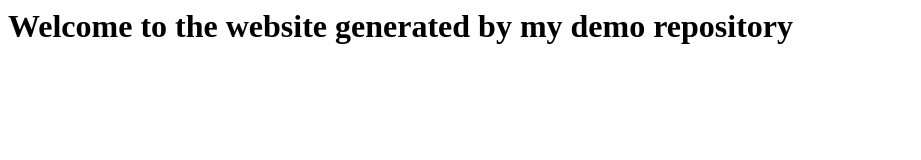
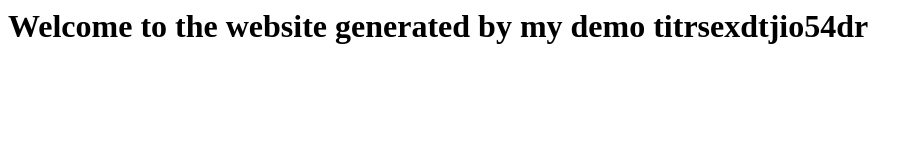
Before and after one commit to renrenorg/demo-repository, a website: page index.html in a window 1280 px wide. Shown: the whole page, without its empty margins (0-921 px from the left). Drawn offline with Linux system fonts and the light colour scheme.

Commit message:
trrefgds

```diff
--- a/index.html
+++ b/index.html
@@ -1 +1 @@
-<h1>Welcome to the website generated by my demo repository</h1>
+<h1>Welcome to the website generated by my demo titrsexdtjio54dr</h1>
```
